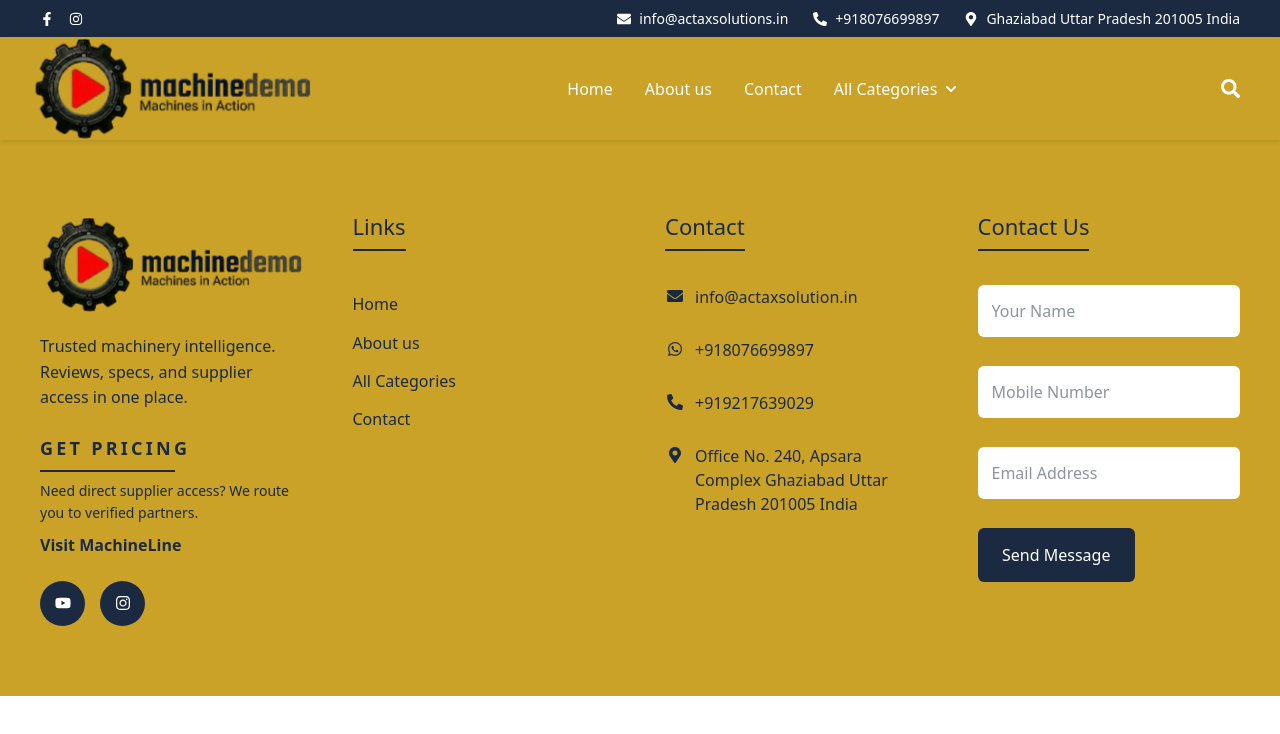
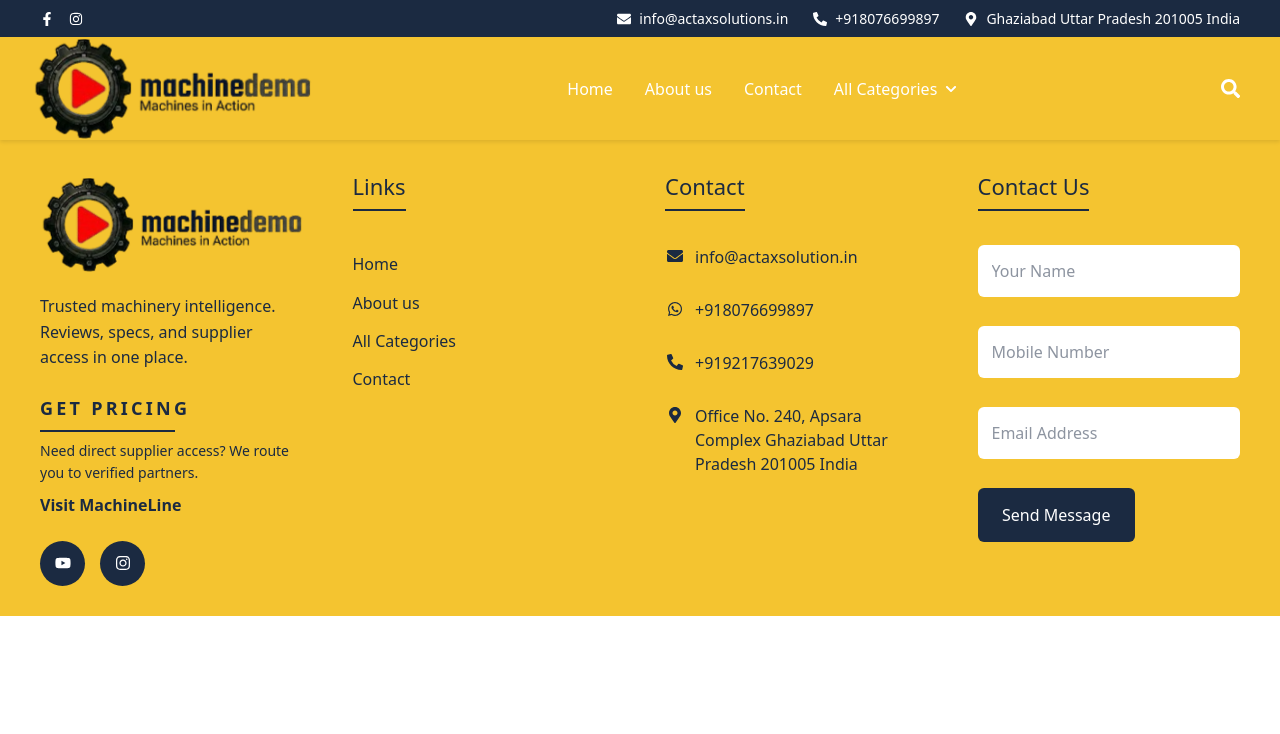
Before and after one commit to amar0026/Machine-Demo, a React (Vite) app: page /category/1 in a window 1280 px wide. Shown: the top 734 px of the page. Built offline with nearby package versions, Linux system fonts and the light colour scheme.

Commit message:
some error fix

```diff
--- a/src/Home.tsx
+++ b/src/Home.tsx
@@ -150,6 +150,7 @@ export default function Home() {
           border-radius: 6px;
           cursor: pointer;
           font-weight: bold;
+          color:#111;
         }
 
         .darkBtn {
--- a/src/components/Democity.tsx
+++ b/src/components/Democity.tsx
@@ -18,7 +18,7 @@ export default function MachineDemosByCity() {
         @import url('https://fonts.googleapis.com/css2?family=Playfair+Display:wght@700;800&family=Source+Serif+4:wght@400;500&display=swap');
 
         .mdc-section {
-          font-family: 'Source Serif 4', Georgia, serif;
+          font-family:"Arial, sans-serif";
           background: #ffff;
           padding: 72px 48px;
           max-width: 1100px;
--- a/src/components/Machinedemo.tsx
+++ b/src/components/Machinedemo.tsx
@@ -52,7 +52,7 @@ export default function AboutSection() {
         @import url('https://fonts.googleapis.com/css2?family=Playfair+Display:wght@700;800&family=Source+Serif+4:wght@400;600&display=swap');
 
         .about-section {
-          font-family: 'Source Serif 4', Georgia, serif;
+          font-family: "Arial, sans-serif";
           background: #ffff;
           padding: 15px 5px;
           max-width: 1100px;
--- a/src/components/Popularsearch.tsx
+++ b/src/components/Popularsearch.tsx
@@ -46,12 +46,12 @@ export default function PopularSearches() {
       @import url('https://fonts.googleapis.com/css2?family=Barlow+Condensed:wght@400;600;700;900&family=Barlow:wght@400;500&display=swap');
 
       .ps-section {
-        background: #f0c000;
+        background: #f4c430;
         position: relative;
         overflow: hidden;
-        font-family: 'Barlow', sans-serif;
-
+        font-family:"Arial, sans-serif";
         padding: 0;
+         margin-bottom: 10px;
       }
 
       .ps-inner {
@@ -89,23 +89,23 @@ export default function PopularSearches() {
       }
 
       .ps-heading {
-        font-family:  'Playfair Display', Georgia, serif;
+        font-family: "Arial, sans-serif";
         font-size: 20px;
         font-weight: 700;
         letter-spacing: 4px;
         text-transform: uppercase;
-        color: #11233f;
-        opacity: 0.7;
+        color:  #11233f;
+        opacity: 10;
       }
 
       .ps-searchbar {
         display: flex;
         align-items: center;
         background: #11233f;
-        border-radius: 50px;
+        border-radius: 6px;
         overflow: hidden;
         width: 320px;
-        padding: 0 6px 0 20px;
+        padding:6px 15px;
         box-shadow: 0 4px 20px rgba(0,0,0,0.2);
         transition: box-shadow 0.2s;
       }
@@ -120,7 +120,7 @@ export default function PopularSearches() {
         border: none;
         outline: none;
         color: #fff;
-        font-family: 'Barlow', sans-serif;
+        font-family: "Arial, sans-serif";
         font-size: 20px;
         padding: 12px 0;
       }
--- a/src/components/Videosection.tsx
+++ b/src/components/Videosection.tsx
@@ -7,6 +7,8 @@ const categories = [
     products: [
       { title: "Mastering the Komatsu PC210 Excavator: A Friendly Operating....", category: "Construction", location: "Japan", image: "/images/c1.jpg" },
       { title: "Top 5 Largest Mining Excavators in the World: The Giants of....", category: "Construction", location: "Europe", image: "/images/c2.jpg" },
+      { title: "Mastering the Komatsu PC210 Excavator: A Friendly Operating....", category: "Construction", location: "Japan", image: "/images/c1.jpg" },
+      { title: "Mastering the Komatsu PC210 Excavator: A Friendly Operating....", category: "Construction", location: "Japan", image: "/images/c1.jpg" },
     ],
   },
   {
@@ -15,6 +17,7 @@ const categories = [
       { title: "Mini Rice Mill Machine: Revolutionizing Small Rice....", category: "Agriculture", location: "India", image: "/images/a1.jpg" },
       { title: "KAMA 6N70 Mini Rice Mill: High Efficiency at Affordable Price....", category: "Agriculture", location: "India", image: "/images/a2.jpg" },
       { title: "Compact Paddy Demo – Faster Pi...", category: "Agriculture", location: "•", image: "/images/a3.jpg" },
+      { title: "Mastering the Komatsu PC210 Excavator: A Friendly Operating....", category: "Construction", location: "Japan", image: "/images/c1.jpg" },
     ],
   },
   {
@@ -23,6 +26,7 @@ const categories = [
       { title: "Introducing the 6N70 Pro Max Rice Mill: A Game....", category: "Agriculture", location: "India", image: "/images/p1.jpg" },
       { title: "Mastering the Komatsu PC210 Excavator: A....", category: "Construction", location: "Japan", image: "/images/p2.jpg" },
       { title: "Compact Paddy Demo – Faster Pi...", category: "Agriculture", location: "•", image: "/images/p3.jpg" },
+      { title: "Mastering the Komatsu PC210 Excavator: A Friendly Operating....", category: "Construction", location: "Japan", image: "/images/c1.jpg" },
     ],
   },
 ];
@@ -30,7 +34,14 @@ const categories = [
 const ProductCard = ({ title, category, location, image }: { title: string; category: string; location: string; image: string }) => (
   <div className="card">
     <div className="imgWrap">
-      <img src={image} alt={title} className="cardImg" onError={(e) => { (e.target as HTMLImageElement).style.background = "#dde3ec"; }} />
+      <img
+        src={image}
+        alt={title}
+        className="cardImg"
+        onError={(e) => {
+          (e.target as HTMLImageElement).style.background = "#dde3ec";
+        }}
+      />
       <FaHeart className="heartIcon" />
     </div>
     <div className="cardInfo">
@@ -46,11 +57,14 @@ const ProductCard = ({ title, category, location, image }: { title: string; cate
 
 const Section = ({ label, products }: { label: string; products: typeof categories[0]["products"] }) => {
   const sliderRef = useRef<HTMLDivElement>(null);
+
   return (
     <div className="sectionBlock">
       <div className="sectionHeader">
         <h1 className="sectionTitle">{label}</h1>
-        <button className="viewAll">View all <FaArrowRight style={{ display: "inline", marginLeft: 6 }} /></button>
+        <button className="viewAll">
+          View all <FaArrowRight style={{ marginLeft: 6 }} />
+        </button>
       </div>
       <div className="slider" ref={sliderRef}>
         {products.map((p, i) => (
@@ -66,7 +80,9 @@ const TrendingProducts = () => {
     const style = document.createElement("style");
     style.innerHTML = css;
     document.head.appendChild(style);
-    return () => { document.head.removeChild(style); };
+    return () => {
+      document.head.removeChild(style);
+    };
   }, []);
 
   return (
@@ -81,14 +97,25 @@ const TrendingProducts = () => {
 export default TrendingProducts;
 
 const css = `
-*{box-sizing:border-box;margin:0;padding:0;}
+*{
+  box-sizing:border-box;
+  margin:0;
+  padding:0;
+}
 
 .wrapper{
   font-family:'Segoe UI',sans-serif;
   background:#f5f7fa;
-  padding:40px 60px;
+  padding:40px clamp(16px, 5vw, 60px); /* ✅ FIXED RESPONSIVE LEFT-RIGHT */
   width:100%;
   min-height:100vh;
+}
+  .sectionTitle{
+  font-size: clamp(22px, 3vw, 34px);  /* ✅ Bigger + Responsive */
+  font-weight: 800;
+  color:#1a2744;
+  letter-spacing:0.05em;
+  text-transform:uppercase;
 }
 
 .sectionBlock{
@@ -103,29 +130,24 @@ const css = `
 }
 
 .sectionTitle{
-font-family: 'Playfair Display', Georgia, serif;
-          font-size: clamp(2rem, 4vw, 2.8rem);
-          font-weight: 1000;
-          color: #1a2744;
-  font-size:15px;
-
+  font-size: clamp(20px, 3vw, 31px);
+  font-weight:900;
+  color:#1a2744;
   letter-spacing:0.06em;
-
   text-transform:uppercase;
 }
 
 .viewAll{
-  background:#f5c518;
+  background:#f4c430;
   border:none;
-  border-radius:20px;
-  padding:7px 14px;
-  font-size:12px;
-  font-weight:600;
-  color:#111;
+  border-radius:6px;
+  padding:12px 22px;
+  font-size:14px;
+  font-weight:bold;
+  color:#1b2a41;
   cursor:pointer;
   display:flex;
   align-items:center;
-  gap:4px;
   white-space:nowrap;
 }
 
@@ -138,7 +160,10 @@ font-family: 'Playfair Display', Georgia, serif;
   -ms-overflow-style:none;
   scrollbar-width:none;
 }
-.slider::-webkit-scrollbar{display:none;}
+
+.slider::-webkit-scrollbar{
+  display:none;
+}
 
 .card{
   min-width:280px;
@@ -155,20 +180,19 @@ font-family: 'Playfair Display', Georgia, serif;
   transform:translateY(-6px);
   box-shadow:0 12px 28px rgba(0,0,0,0.12);
 }
+
 .imgWrap{
   position:relative;
   width:100%;
   height:180px;
   background:#e2e8f0;
 }
-
 .cardImg{
   width:100%;
   height:100%;
   object-fit:cover;
   display:block;
 }
-
 .heartIcon{
   position:absolute;
   top:8px;
@@ -180,11 +204,9 @@ font-family: 'Playfair Display', Georgia, serif;
   font-size:14px;
   backdrop-filter:blur(4px);
 }
-
 .cardInfo{
   padding:10px 10px 12px;
 }
-
 .cardTitle{
   font-size:14px;
   font-weight:600;
@@ -196,6 +218,7 @@ font-family: 'Playfair Display', Georgia, serif;
   -webkit-box-orient:vertical;
   overflow:hidden;
 }
+
 .cardMeta{
   display:flex;
   align-items:center;
--- a/src/components/footer.tsx
+++ b/src/components/footer.tsx
@@ -80,9 +80,9 @@ export default Footer;
 const styles: any = {
 
   footer: {
-    background: "#c9a227",   // Yellow background
+    background: "#f4c430",   // Yellow background
     color: "#1b2a41",
-    padding: "70px 40px",
+    padding: "30px 40px",
   },
 
   container: {
--- a/src/components/navbar.tsx
+++ b/src/components/navbar.tsx
@@ -11,7 +11,6 @@ import {
 import { Link, useLocation } from "react-router-dom"; // Added useLocation
 
 import logo from "../assets/logo.png";
-
 
 const categories = [
   "Construction",
@@ -159,7 +158,7 @@ const styles: Styles = {
   alignItems: 'center',
   justifyContent: 'space-between',
   padding: '0.1rem 2rem',   // ↓ reduced height
-  backgroundColor: '#c9a227',
+  backgroundColor: '#f4c430',
   boxShadow: '0 2px 4px rgba(0,0,0,0.1)',
   position: 'sticky',
   top: 0,
@@ -168,6 +167,7 @@ const styles: Styles = {
 },
 
   logoLink: {
+
     textDecoration: 'none',
   },
   logo: {
```
